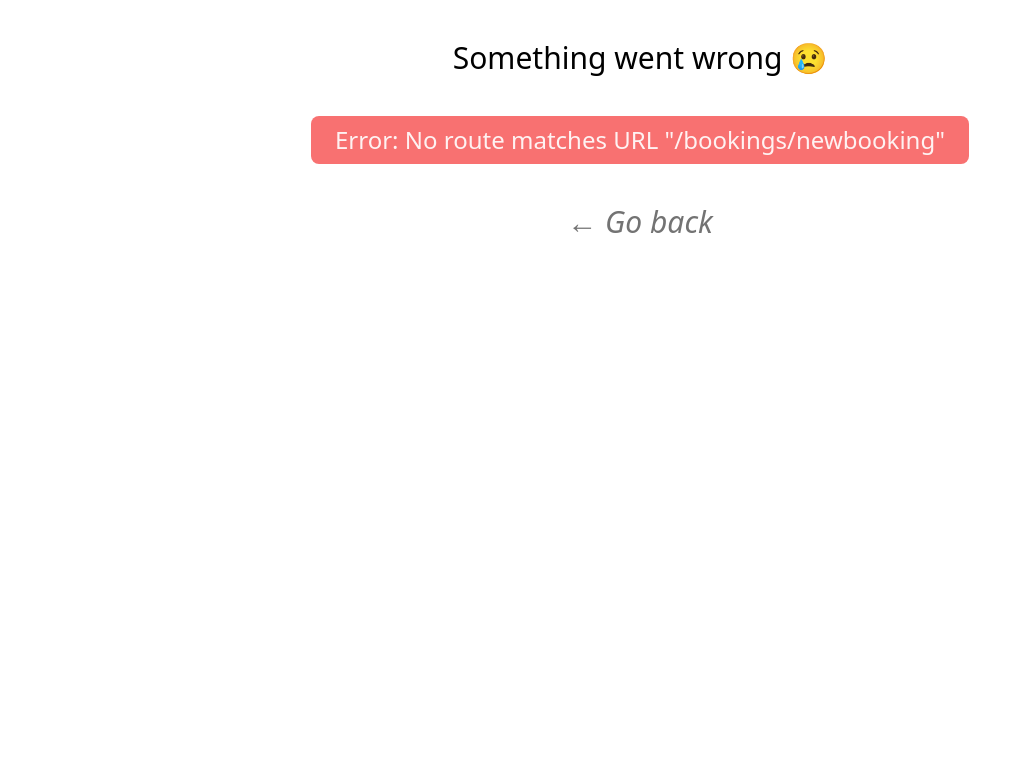
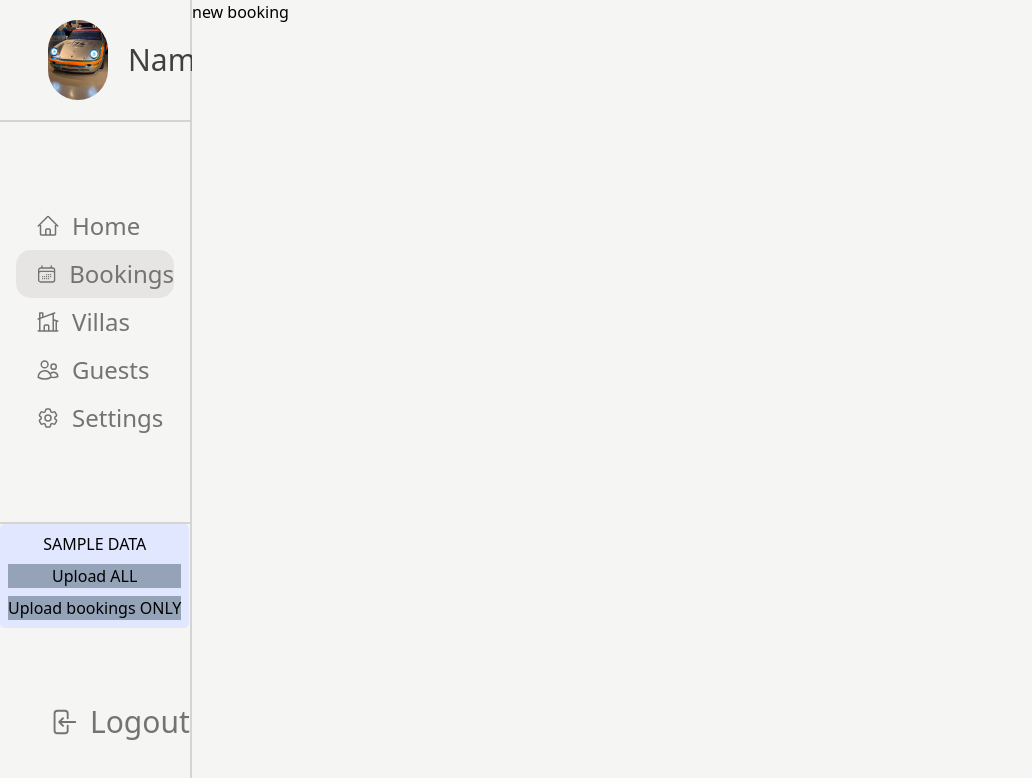
Before and after one commit to MaciekPanek/Dashboard, a React (Vite) app: page /bookings/newbooking in a window 1280 px wide. Shown: the top 778 px of the page, without its empty margins (0-1032 px from the left). Built offline with nearby package versions, Linux system fonts and the light colour scheme.

Commit message:
file organization and new page for booking

```diff
--- /dev/null
+++ b/src/features/bookings/NewBooking.jsx
@@ -0,0 +1,5 @@
+function NewBooking() {
+  return <section className=" bg-stone-100 h-screen ">new booking</section>;
+}
+
+export default NewBooking;
--- a/src/features/navigation/Navbar.jsx
+++ b/src/features/navigation/Navbar.jsx
@@ -26,7 +26,7 @@ function Navbar() {
             <HiOutlineHome />
             <span>Home</span>
           </NavItem>
-          <NavItem to="/reservations">
+          <NavItem to="/bookings">
             <HiOutlineCalendarDays />
             <span>Bookings</span>
           </NavItem>
--- a/src/features/villas/AddNewVilla.jsx
+++ b/src/features/villas/AddNewVilla.jsx
@@ -1,5 +1,5 @@
 import { useForm } from "react-hook-form";
-import FormRow from "./FormRow";
+import FormRow from "../../ui/FormRow";
 import {
   HiOutlineDocumentCheck,
   HiOutlineArrowUturnLeft,
--- a/src/features/villas/EditVilla.jsx
+++ b/src/features/villas/EditVilla.jsx
@@ -1,7 +1,7 @@
 import { useNavigate } from "react-router-dom";
 import { useCreateVilla } from "../../hooks/useCreateVilla";
 import { useForm } from "react-hook-form";
-import FormRow from "./FormRow";
+import FormRow from "../../ui/FormRow";
 import {
   HiOutlineArrowUturnLeft,
   HiOutlineDocumentCheck,
--- a/src/pages/Bookings.jsx
+++ b/src/pages/Bookings.jsx
@@ -3,6 +3,7 @@ import Booking from "../features/bookings/Booking";
 import { useBookings } from "../hooks/useBookings";
 import Loader from "../ui/Loader";
 import { useState } from "react";
+import { NavLink } from "react-router-dom";
 
 function Reservations() {
   const { isLoading, bookings } = useBookings();
@@ -59,9 +60,12 @@ function Reservations() {
               ))}
 
               <div className="flex justify-end pt-5">
-                <button className="rounded-full px-6 py-2 bg-neutral-400 border-solid border-neutral-400  text-neutral-50 flex items-center gap-2 hover:scale-105 duration-300  ">
+                <NavLink
+                  to={"newbooking"}
+                  className="rounded-full px-6 py-2 bg-neutral-400 border-solid border-neutral-400  text-neutral-50 flex items-center gap-2 hover:scale-105 duration-300  "
+                >
                   Book new guest
-                </button>
+                </NavLink>
               </div>
             </div>
           )}
```
Also changed, not shown: src/App.jsx (+6 -1 lines), src/ui/FormRow.jsx (renamed from src/features/villas/FormRow.jsx).
